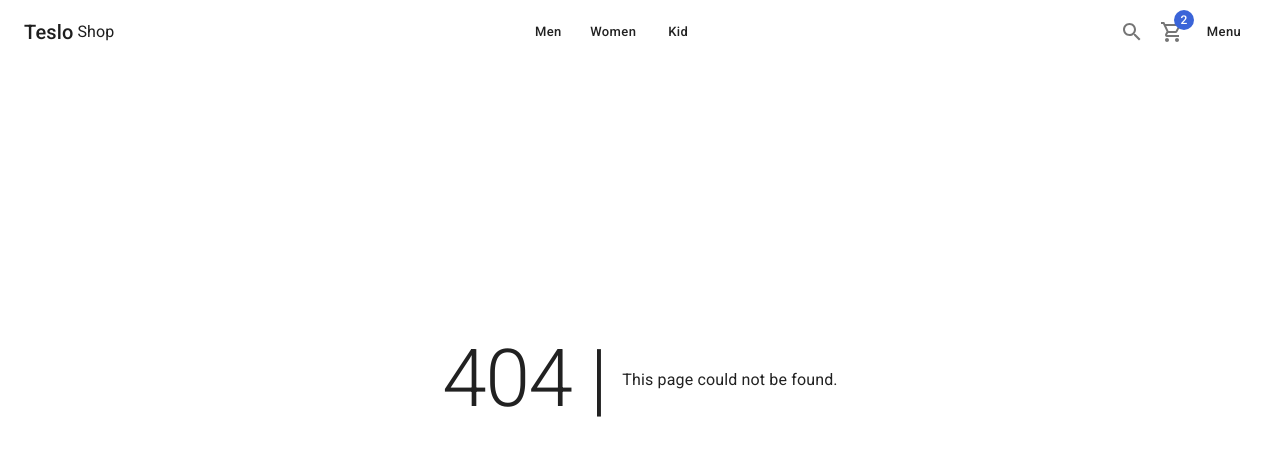
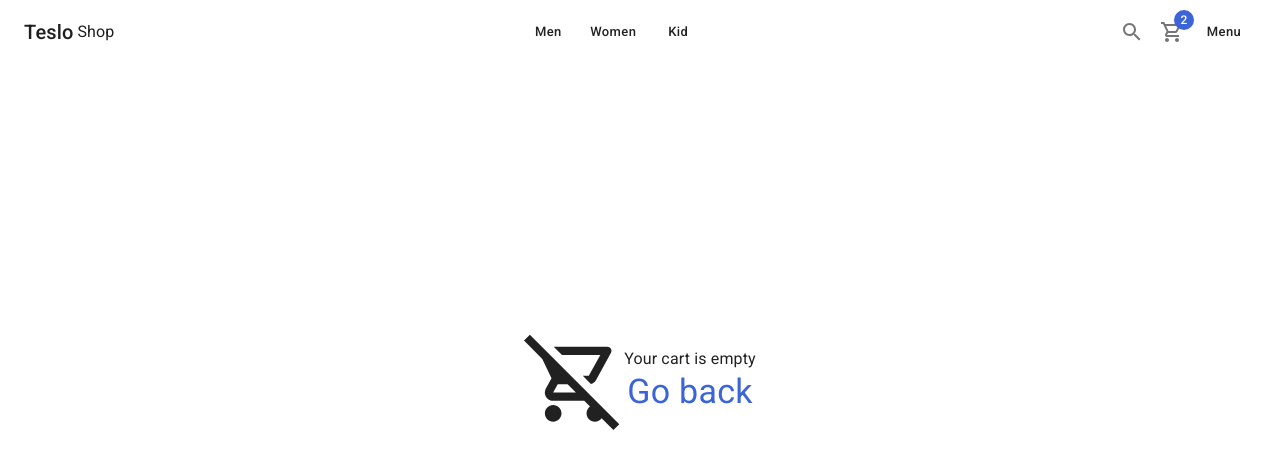
Before and after one commit to JLin-99/teslo-shop, a Next.js app: page /cart/empty in a window 1280 px wide. Before the commit this address had no page. Shown: the top 468 px of the page. Built offline with nearby package versions, Linux system fonts and the light colour scheme.

Commit message:
Add empty cart page

```diff
--- /dev/null
+++ b/pages/cart/empty.tsx
@@ -0,0 +1,34 @@
+import NextLink from "next/link";
+
+import { Box, Link, Typography } from "@mui/material";
+
+import { ShopLayout } from "@/components/layouts";
+import { RemoveShoppingCartOutlined } from "@mui/icons-material";
+
+const EmptyPage = () => {
+  return (
+    <ShopLayout
+      title="Empty cart"
+      pageDescription="There are no items in the shopping cart"
+    >
+      <Box
+        display="flex"
+        justifyContent="center"
+        alignItems="center"
+        height="calc(100vh - 200px)"
+        sx={{ flexDirection: { xs: "column", sm: "row" } }}
+      >
+        <RemoveShoppingCartOutlined sx={{ fontSize: 100 }} />
+        <Box display="flex" flexDirection="column" alignItems="center">
+          <Typography>Your cart is empty</Typography>
+          <NextLink href="/" passHref legacyBehavior>
+            <Link typography="h4" color="secondary">
+              Go back
+            </Link>
+          </NextLink>
+        </Box>
+      </Box>
+    </ShopLayout>
+  );
+};
+export default EmptyPage;
```
